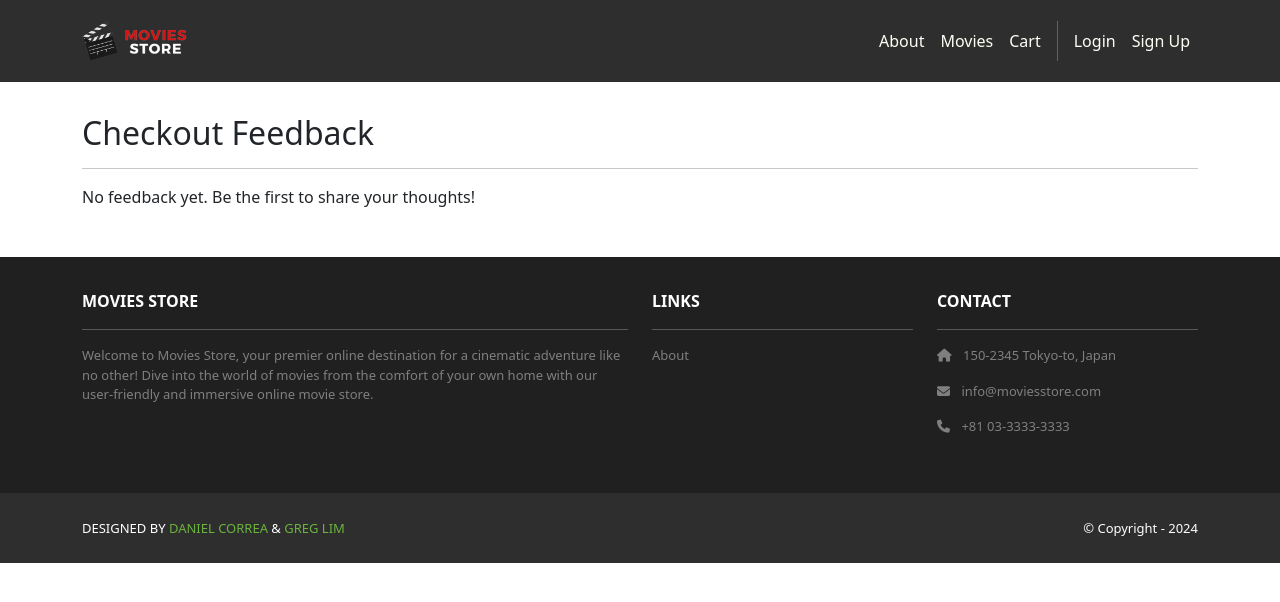
After one commit to TanayKapoor386/moviesstore, a Django app: page /cart/feedback/ in a window 1280 px wide. The commit adds this page. Shown: the top 602 px of the page. Run offline with Django 5.2, Linux system fonts and the light colour scheme; some libraries are stand-ins or nearby versions.

Commit message:
feateure

```diff
--- /dev/null
+++ b/cart/templates/cart/feedback.html
@@ -0,0 +1,28 @@
+{% extends 'base.html' %}
+{% block content %}
+<div class="p-3">
+  <div class="container">
+    <div class="row mt-3">
+      <div class="col mx-auto mb-3">
+        <h2>Checkout Feedback</h2>
+        <hr />
+        {% if template_data.feedbacks %}
+          <div class="list-group">
+            {% for fb in template_data.feedbacks %}
+              <div class="list-group-item">
+                <div class="d-flex w-100 justify-content-between">
+                  <h5 class="mb-1">{{ fb.name|default:"Anonymous" }}</h5>
+                  <small class="text-muted">{{ fb.date }}</small>
+                </div>
+                <p class="mb-1">{{ fb.thoughts|linebreaksbr }}</p>
+              </div>
+            {% endfor %}
+          </div>
+        {% else %}
+          <p>No feedback yet. Be the first to share your thoughts!</p>
+        {% endif %}
+      </div>
+    </div>
+  </div>
+</div>
+{% endblock content %}
--- a/cart/urls.py
+++ b/cart/urls.py
@@ -6,4 +6,6 @@ urlpatterns = [
     path('<int:id>/add/', views.add, name='cart.add'),
     path('clear/', views.clear, name='cart.clear'),
     path('purchase/', views.purchase, name='cart.purchase'),
+    path('feedback/submit/', views.submit_feedback, name='cart.submit_feedback'),
+    path('feedback/', views.feedback_list, name='cart.feedback_list'),
 ]
--- a/cart/views.py
+++ b/cart/views.py
@@ -1,9 +1,16 @@
 from django.shortcuts import render
 from django.shortcuts import get_object_or_404, redirect
+from django.http import JsonResponse
+from django.views.decorators.csrf import csrf_exempt
+from django.views.decorators.http import require_POST
 from movies.models import Movie
 from .utils import calculate_cart_total
 from .models import Order, Item
 from django.contrib.auth.decorators import login_required
+from django.conf import settings
+from django.utils import timezone
+import json
+import os
 
 def index(request):
     cart_total = 0
@@ -59,4 +66,49 @@ def purchase(request):
     template_data = {}
     template_data['title'] = 'Purchase confirmation'
     template_data['order_id'] = order.id
+    template_data['order'] = order
     return render(request, 'cart/purchase.html', {'template_data': template_data})
+
+# --- Simple file-backed feedback (no DB, no migrations) ---
+@csrf_exempt
+@require_POST
+def submit_feedback(request):
+    try:
+        data = json.loads(request.body)
+        name = (data.get('name') or '').strip()
+        thoughts = (data.get('thoughts') or '').strip()
+        if not thoughts:
+            return JsonResponse({'success': False, 'error': 'Thoughts field is required'})
+
+        feedback_dir = os.path.join(settings.MEDIA_ROOT, 'feedback')
+        os.makedirs(feedback_dir, exist_ok=True)
+        file_path = os.path.join(feedback_dir, 'feedback.jsonl')
+        entry = {
+            'name': name if name else None,
+            'thoughts': thoughts,
+            'date': timezone.now().isoformat()
+        }
+        with open(file_path, 'a', encoding='utf-8') as f:
+            f.write(json.dumps(entry, ensure_ascii=False) + '\n')
+        return JsonResponse({'success': True, 'message': 'Thank you for your feedback!'})
+    except json.JSONDecodeError:
+        return JsonResponse({'success': False, 'error': 'Invalid JSON data'})
+    except Exception:
+        return JsonResponse({'success': False, 'error': 'An error occurred while saving feedback'})
+
+def feedback_list(request):
+    feedbacks = []
+    file_path = os.path.join(settings.MEDIA_ROOT, 'feedback', 'feedback.jsonl')
+    if os.path.exists(file_path):
+        with open(file_path, 'r', encoding='utf-8') as f:
+            for line in f:
+                try:
+                    feedbacks.append(json.loads(line))
+                except Exception:
+                    continue
+        feedbacks.sort(key=lambda x: x.get('date', ''), reverse=True)
+    template_data = {
+        'title': 'Checkout Feedback',
+        'feedbacks': feedbacks,
+    }
+    return render(request, 'cart/feedback.html', {'template_data': template_data})
```
Also changed, not shown: cart/templates/cart/purchase.html (+66 -0 lines), db.sqlite3, 1 other file.
